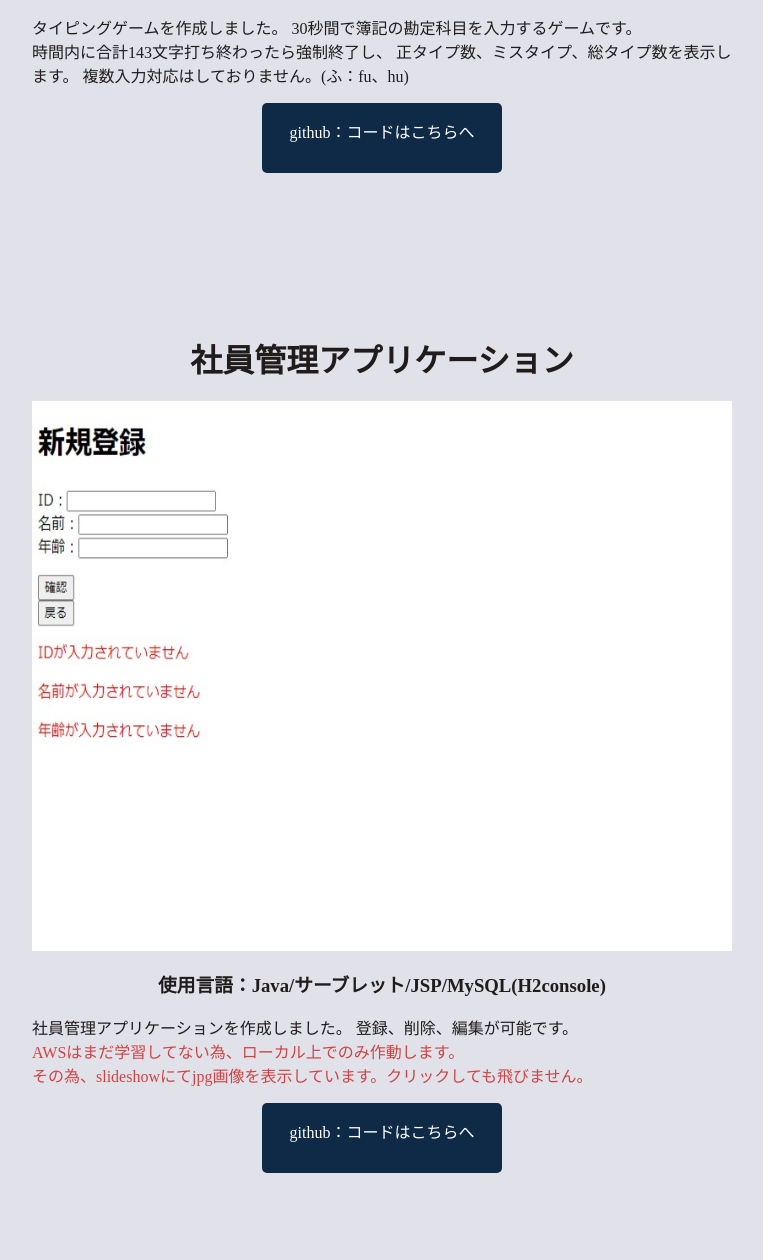
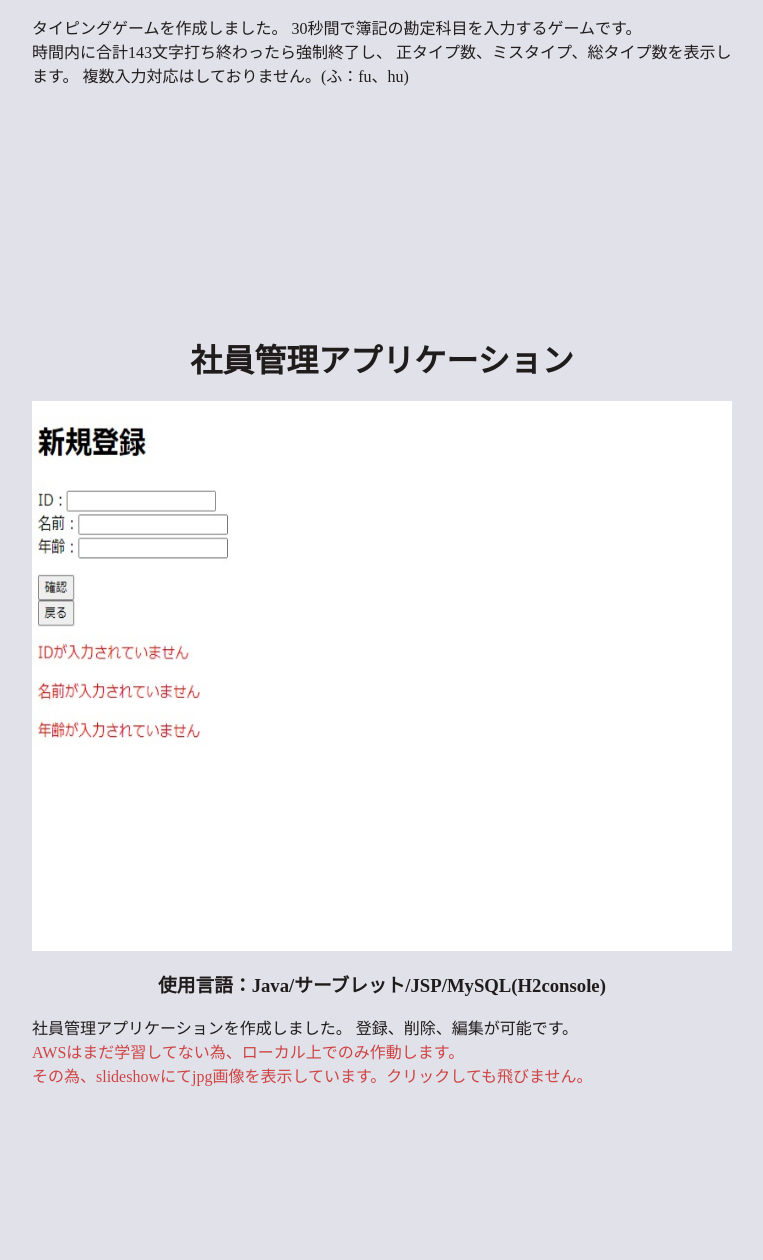
Before and after one commit to Kacasss/portfolio-site, a plain HTML site: page index.html in a window 1280 px wide. Shown: the part 2163-3423 px from the top of the page, without its empty margins (258-1021 px from the left). Drawn offline with Linux system fonts and the light colour scheme; a web font is replaced by a local one.

Commit message:
index.htmlのgitのリンクを削除

```diff
--- a/index.html
+++ b/index.html
@@ -44,7 +44,7 @@
             メール送信は実装せず、
             その手前までを作成しました。
           </p>
-          <a href="https://github.com/Kacasss/portfolio-english-conversation-class-for-beginners">github：コードはこちらへ</a>
+          <!-- <a href="https://github.com/Kacasss/portfolio-english-conversation-class-for-beginners">github：コードはこちらへ</a> -->
         </div>
       </section>
       <section>
@@ -61,7 +61,7 @@
             正タイプ数、ミスタイプ、総タイプ数を表示します。
             複数入力対応はしておりません。(ふ：fu、hu)
           </p>
-          <a href="https://github.com/Kacasss/portfolio-typing">github：コードはこちらへ</a>
+          <!-- <a href="https://github.com/Kacasss/portfolio-typing">github：コードはこちらへ</a> -->
         </div>
       </section>
       <section>
@@ -92,7 +92,7 @@
           <span>AWSはまだ学習してない為、ローカル上でのみ作動します。<br>
                 その為、slideshowにてjpg画像を表示しています。クリックしても飛びません。</span>
           </p>
-          <a href="https://github.com/Kacasss/portfolio-employee-management-application">github：コードはこちらへ</a>
+          <!-- <a href="https://github.com/Kacasss/portfolio-employee-management-application">github：コードはこちらへ</a> -->
         </div>
       </section>
     </div>
```
